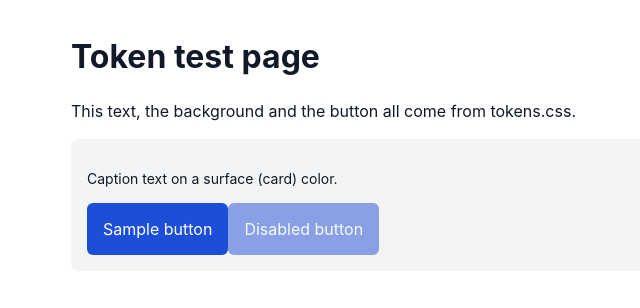
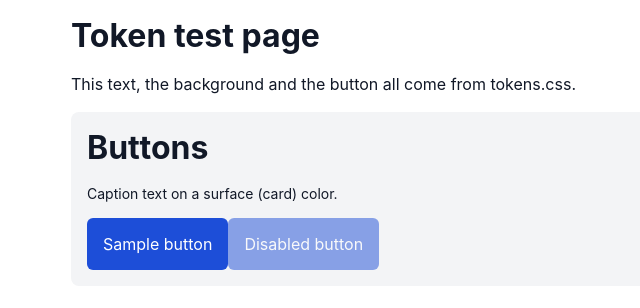
Before and after one commit to panwar-pratishtha/design-token-pipeline, a React (Vite) app in the folder demo-app/: page / in a window 1280 px wide. Shown: the top 308 px of the page, without its empty margins (249-889 px from the left). Built offline with nearby package versions, Linux system fonts and the light colour scheme.

Commit message:
Add accessible Heading component

```diff
--- a/demo-app/src/App.jsx
+++ b/demo-app/src/App.jsx
@@ -1,13 +1,15 @@
 // demo-app/src/App.jsx
-// Test page that now uses our own Button component.
+// Test page using our Button and Heading components.
 import Button from './components/Button.jsx'
+import Heading from './components/Heading.jsx'
 
 function App() {
   return (
     <main className="page">
-      <h1 className="title">Token test page</h1>
+      <Heading level={1}>Token test page</Heading>
       <p>This text, the background and the button all come from tokens.css.</p>
       <div className="card">
+        <Heading level={2}>Buttons</Heading>
         <p className="caption">Caption text on a surface (card) color.</p>
         <Button onClick={() => alert('Button clicked')}>Sample button</Button>
         <Button disabled>Disabled button</Button>
--- /dev/null
+++ b/demo-app/src/components/Heading.css
@@ -0,0 +1,11 @@
+/* demo-app/src/components/Heading.css */
+/* No hex codes here. Everything comes from tokens.css via var(). */
+
+.heading {
+  font-family: var(--font-heading-family);
+  font-size: var(--font-heading-size);
+  font-weight: var(--font-heading-weight);
+  line-height: var(--font-heading-line-height);
+  color: var(--color-text);
+  margin: 0 0 var(--space-md);
+}
--- /dev/null
+++ b/demo-app/src/components/Heading.jsx
@@ -0,0 +1,14 @@
+// demo-app/src/components/Heading.jsx
+// A reusable heading. The "level" prop picks the real HTML tag (h1 to h6).
+import './Heading.css'
+
+// level = 2 is the default if none is given. children is the text inside.
+function Heading({ level = 2, children }) {
+  // Builds the tag name as text: level 1 becomes 'h1', level 2 becomes 'h2'.
+  const Tag = `h${level}`
+
+  // A capitalised variable can be used like a tag: <Tag> becomes <h1> or <h2>.
+  return <Tag className="heading">{children}</Tag>
+}
+
+export default Heading
```
